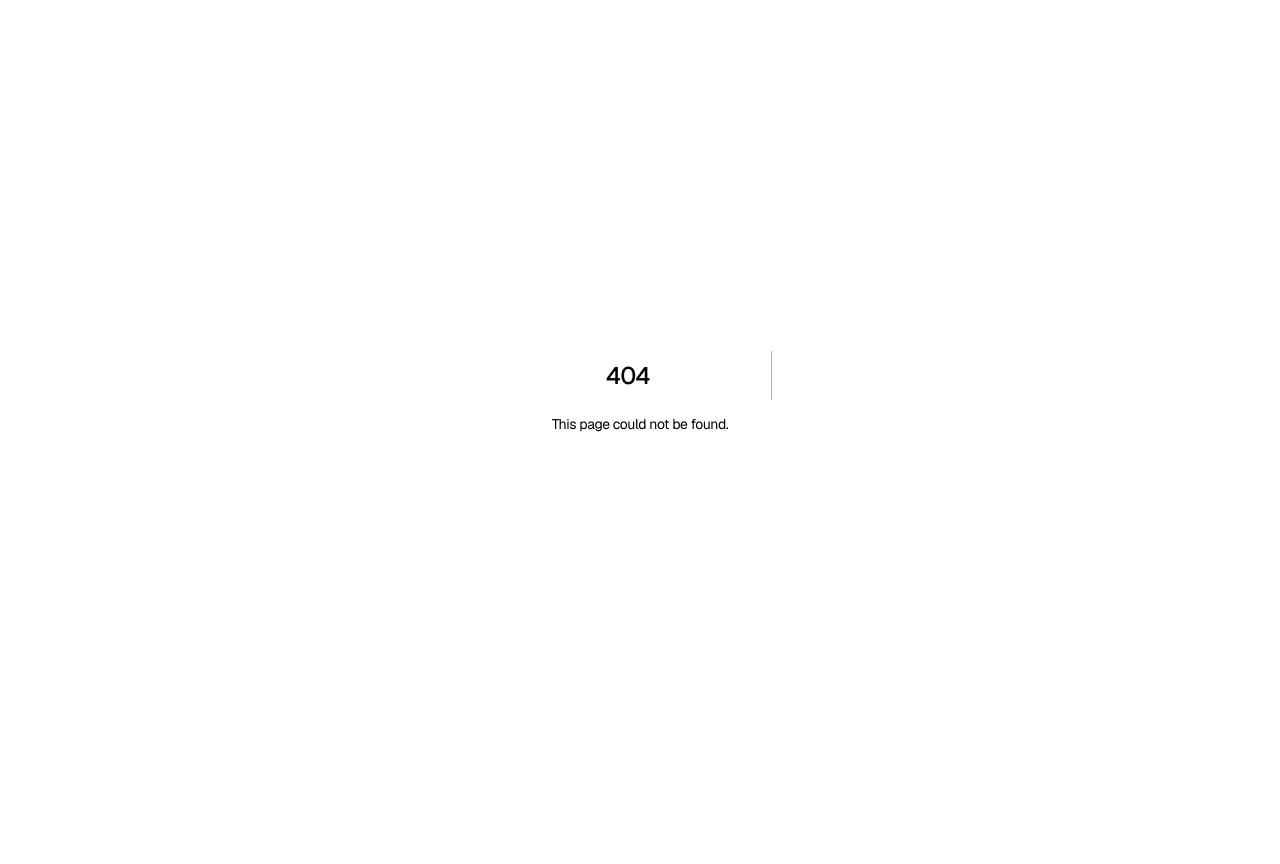
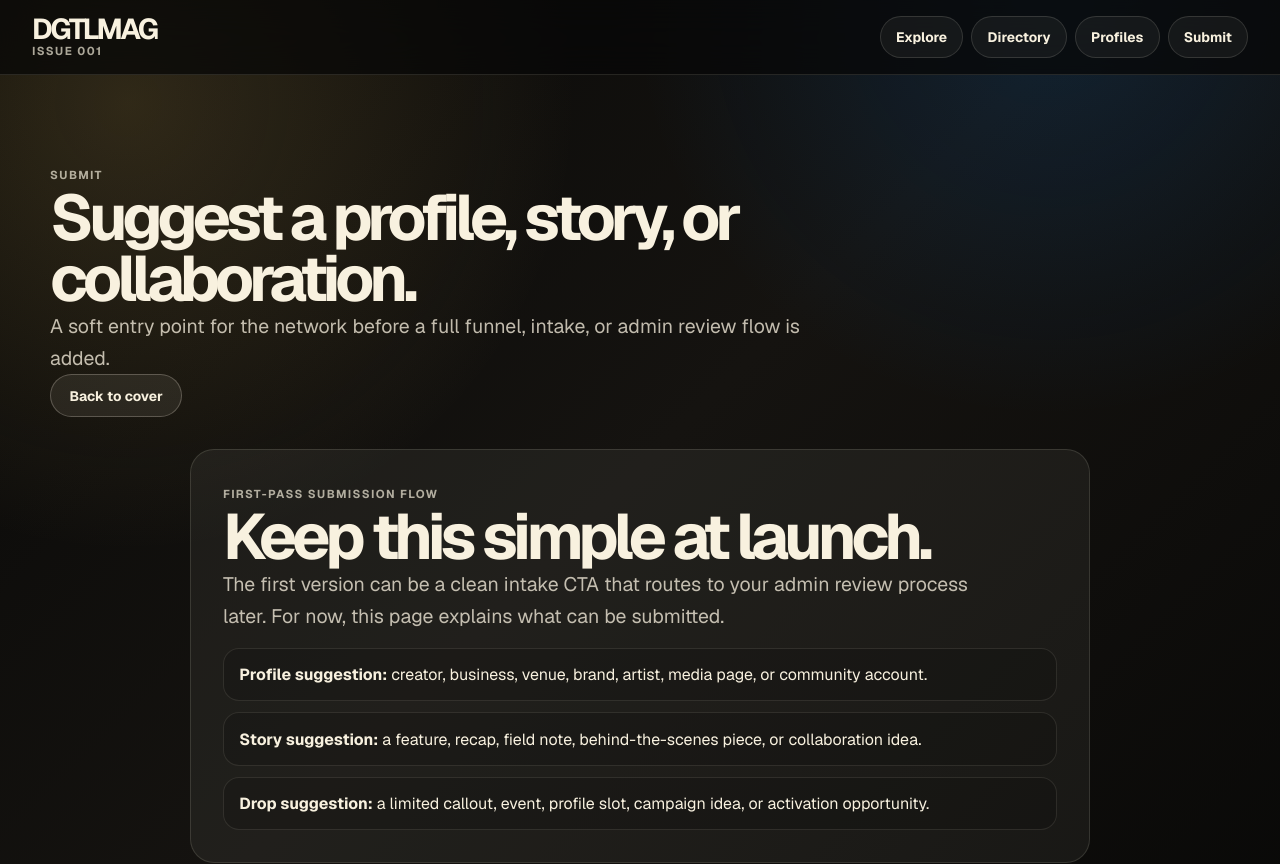
Before and after one commit to stfphen/content-checkout-funnel, a Next.js app: page /submit in a window 1280 px wide. Before the commit this address had no page. Shown: the top 864 px of the page. Before the commit the page ends 800 px from the top, so only its background shows below. Built offline with nearby package versions, Linux system fonts and the light colour scheme.

Commit message:
Add DGTLMag submit route

```diff
--- /dev/null
+++ b/app/submit/page.jsx
@@ -0,0 +1,10 @@
+import DgtlMagCollectionPage from "../../components/dgtlmag/DgtlMagCollectionPage";
+
+export const metadata = {
+  title: "Submit | DGTLMag",
+  description: "Suggest a profile, story, or collaboration for DGTLMag."
+};
+
+export default function SubmitPage() {
+  return <DgtlMagCollectionPage type="submit" />;
+}
```
